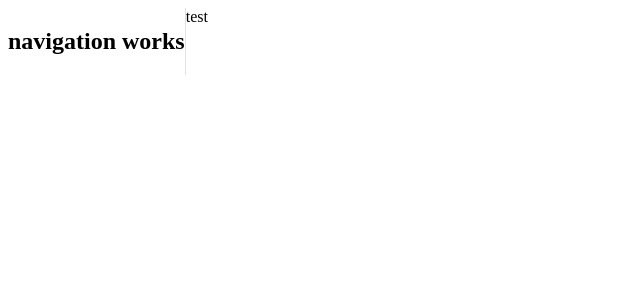
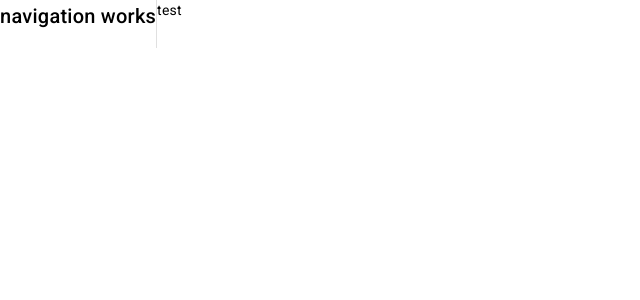
Before and after one commit to dsSliusarenko/NGAgroMaps, an Angular app: page / in a window 1280 px wide. Shown: the top 300 px of the page, without its empty margins (0-640 px from the left). Built offline with nearby package versions, Linux system fonts and the light colour scheme.

Commit message:
added angular material

```diff
--- a/angular.json
+++ b/angular.json
@@ -30,6 +30,7 @@
               "src/assets"
             ],
             "styles": [
+              "@angular/material/prebuilt-themes/indigo-pink.css",
               "src/styles.scss"
             ],
             "scripts": []
@@ -93,6 +94,7 @@
               "src/assets"
             ],
             "styles": [
+              "@angular/material/prebuilt-themes/indigo-pink.css",
               "src/styles.scss"
             ],
             "scripts": []
--- a/package.json
+++ b/package.json
@@ -11,10 +11,12 @@
   "private": true,
   "dependencies": {
     "@angular/animations": "^15.1.0",
+    "@angular/cdk": "^15.2.9",
     "@angular/common": "^15.1.0",
     "@angular/compiler": "^15.1.0",
     "@angular/core": "^15.1.0",
     "@angular/forms": "^15.1.0",
+    "@angular/material": "^15.2.9",
     "@angular/platform-browser": "^15.1.0",
     "@angular/platform-browser-dynamic": "^15.1.0",
     "@angular/router": "^15.1.0",
--- a/src/app/app.module.ts
+++ b/src/app/app.module.ts
@@ -3,6 +3,7 @@
 
 import { AppComponent } from './app.component';
 import {NavigationModule} from "./ui/navigation/navigation.module";
+import { BrowserAnimationsModule } from '@angular/platform-browser/animations';
 
 @NgModule({
   declarations: [
@@ -10,7 +11,8 @@
   ],
   imports: [
     BrowserModule,
-    NavigationModule
+    NavigationModule,
+    BrowserAnimationsModule
   ],
   providers: [],
   bootstrap: [AppComponent]
--- a/src/index.html
+++ b/src/index.html
@@ -6,8 +6,11 @@
   <base href="/">
   <meta name="viewport" content="width=device-width, initial-scale=1">
   <link rel="icon" type="image/x-icon" href="favicon.ico">
+  <link rel="preconnect" href="https://fonts.gstatic.com">
+  <link href="https://fonts.googleapis.com/css2?family=Roboto:wght@300;400;500&display=swap" rel="stylesheet">
+  <link href="https://fonts.googleapis.com/icon?family=Material+Icons" rel="stylesheet">
 </head>
-<body>
+<body class="mat-typography">
   <app-root></app-root>
 </body>
 </html>
--- a/src/styles.scss
+++ b/src/styles.scss
@@ -1 +1,4 @@
 /* You can add global styles to this file, and also import other style files */
+
+html, body { height: 100%; }
+body { margin: 0; font-family: Roboto, "Helvetica Neue", sans-serif; }
```
Also changed, not shown: 1 other file (tests, documents, lock files or other folders).
